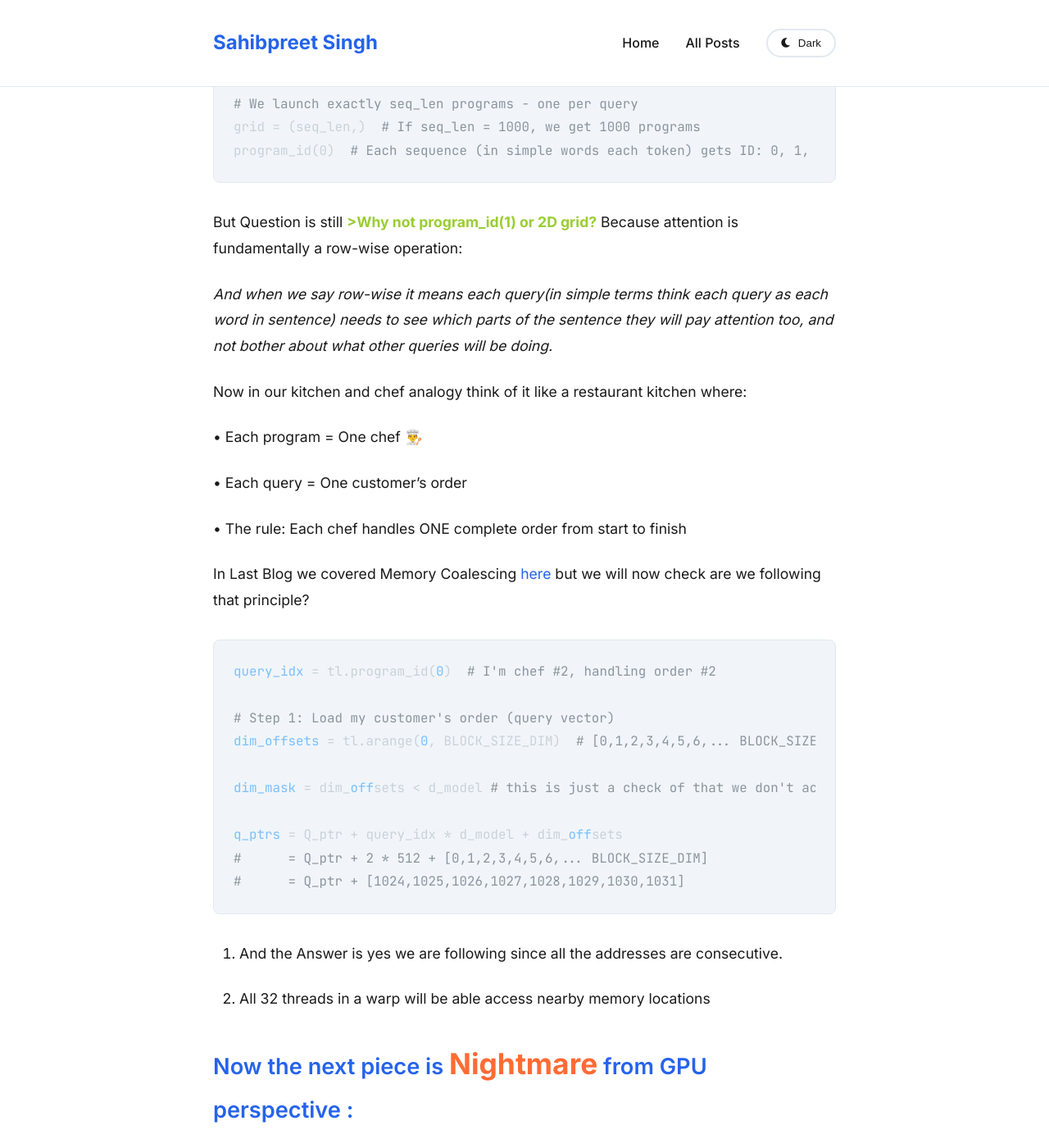
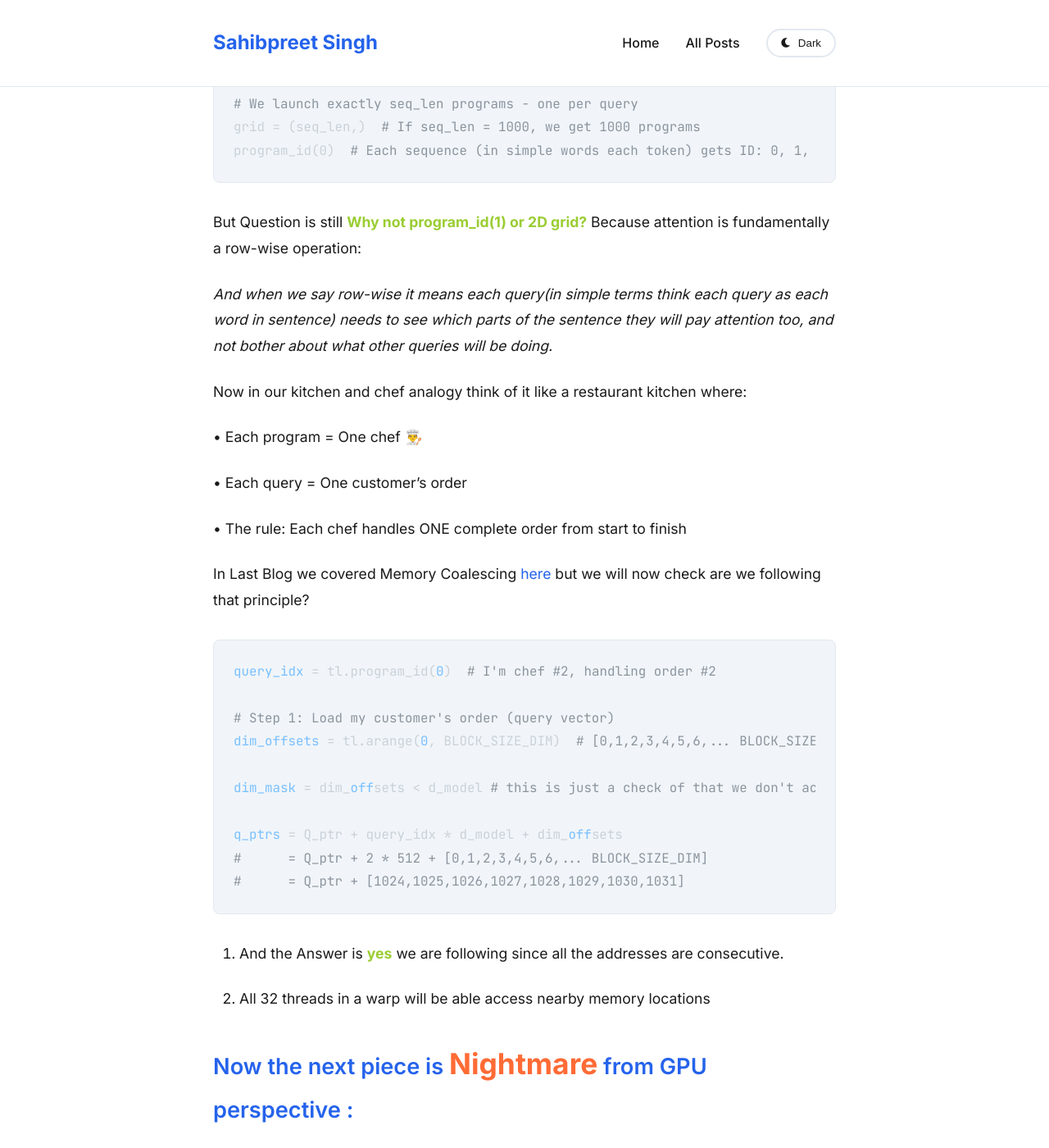
Before and after one commit to sahibpreetsingh12/sahibpreetsingh12.github.io, a Jekyll site: the page built from _posts/2025-09-28-Attention-Isn't-Magic- Building-the-Kernel-That-Powers-LLMs-From-Scratch.md, in a window 1280 px wide and 1400 px high, scrolled down 5215 px. Shown: the whole window at 82% size. Built offline with Jekyll 4.4.1, drawn with Linux system fonts in a browser that asks for light colours; nearby versions of some CDN libraries.

````diff
--- a/_posts/2025-09-28-Attention-Isn't-Magic- Building-the-Kernel-That-Powers-LLMs-From-Scratch.md
+++ b/_posts/2025-09-28-Attention-Isn't-Magic- Building-the-Kernel-That-Powers-LLMs-From-Scratch.md
@@ -145,7 +145,7 @@
 ```
 
 But Question is still
-<span style="color: #9ACD32; font-weight: bold;">>Why not program_id(1) or 2D grid?</span> Because attention is fundamentally a row-wise operation:
+<span style="color: #9ACD32; font-weight: bold;">Why not program_id(1) or 2D grid?</span> Because attention is fundamentally a row-wise operation:
 
 *And when we say row-wise it means each query(in simple terms think each query as each word in sentence) needs to see which parts of the sentence they will pay attention too, and not bother about what other queries will be doing.*
 
@@ -172,7 +172,7 @@
 #      = Q_ptr + 2 * 512 + [0,1,2,3,4,5,6,... BLOCK_SIZE_DIM]
 #      = Q_ptr + [1024,1025,1026,1027,1028,1029,1030,1031]
 ```
-1. And the Answer is yes we are following since all the addresses are consecutive.
+1. And the Answer is <span style="color: #9ACD32; font-weight: bold;">yes</span> we are following since all the addresses are consecutive.
 
 2. All 32 threads in a warp will be able access nearby memory locations
 
````
